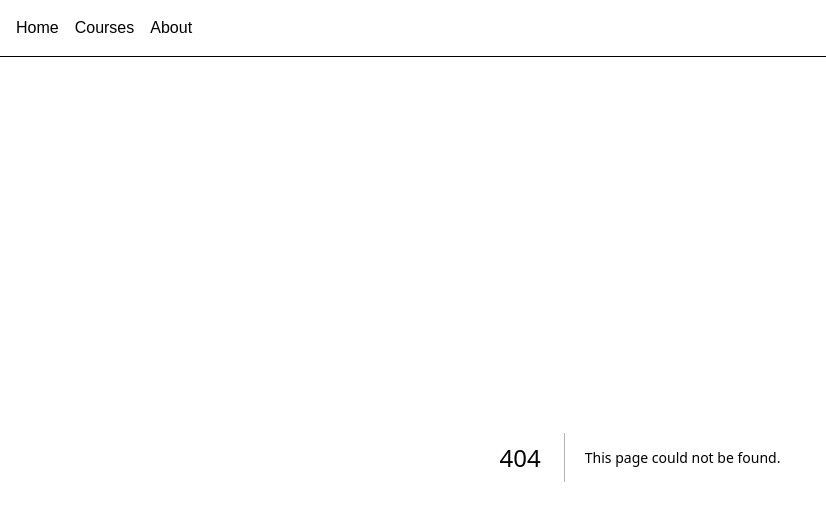
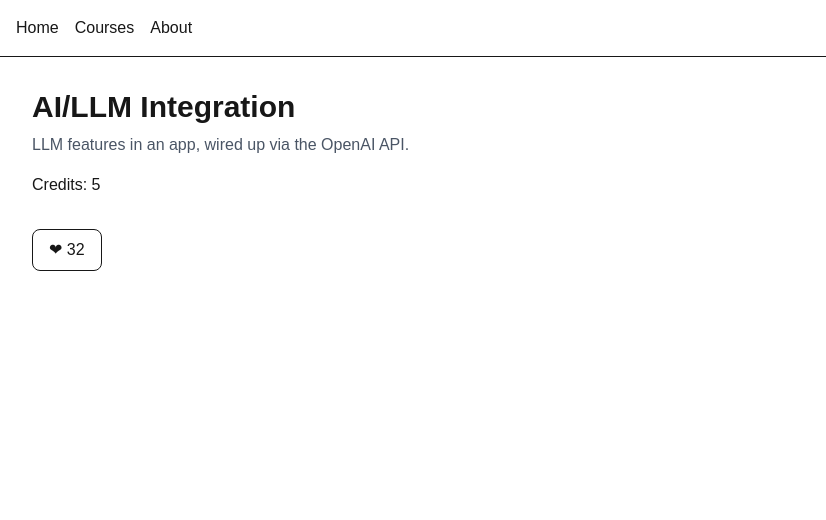
Before and after one commit to Olzhas-dev/course_catalogue, a Next.js app: page /courses/ai-integration in a window 1280 px wide. Before the commit this address had no page. Shown: the top 520 px of the page, without its empty margins (0-826 px from the left). Built offline with nearby package versions, Linux system fonts and the light colour scheme.

Commit message:
feat: add dynamic course route with like button

```diff
--- /dev/null
+++ b/app/courses/[id]/loading.tsx
@@ -0,0 +1,3 @@
+export default function Loading() {
+  return <p className="p-8">Loading course…</p>;
+}
--- /dev/null
+++ b/app/courses/[id]/not-found.tsx
@@ -0,0 +1,12 @@
+import Link from "next/link";
+
+export default function NotFound() {
+  return (
+    <main className="p-8">
+      <h1 className="text-2xl font-bold mb-4">Course not found</h1>
+      <Link href="/courses" className="text-blue-600 underline">
+        Back to Courses
+      </Link>
+    </main>
+  );
+}
--- /dev/null
+++ b/app/courses/[id]/page.tsx
@@ -0,0 +1,30 @@
+import { getCourse, getCourses } from "@/lib/courses";
+import { notFound } from "next/navigation";
+import LikeButton from "@/components/LikeButton";
+
+export async function generateStaticParams() {
+  const courses = await getCourses();
+  return courses.map((course) => ({ id: course.id }));
+}
+
+export default async function CoursePage({
+  params,
+}: {
+  params: Promise<{ id: string }>;
+}) {
+  const { id } = await params;
+  const course = await getCourse(id);
+
+  if (!course) {
+    notFound();
+  }
+
+  return (
+    <main className="p-8">
+      <h1 className="text-3xl font-bold mb-2">{course.title}</h1>
+      <p className="text-gray-600 mb-4">{course.description}</p>
+      <p className="mb-4">Credits: {course.credits}</p>
+      <LikeButton initialLikes={course.likes} />
+    </main>
+  );
+}
--- /dev/null
+++ b/components/LikeButton.tsx
@@ -0,0 +1,20 @@
+"use client";
+
+import { useState } from "react";
+
+type LikeButtonProps = {
+  initialLikes: number;
+};
+
+export default function LikeButton({ initialLikes }: LikeButtonProps) {
+  const [likes, setLikes] = useState<number>(initialLikes);
+
+  return (
+    <button
+      onClick={() => setLikes((prev) => prev + 1)}
+      className="mt-4 px-4 py-2 border rounded-lg hover:bg-gray-50"
+    >
+      ❤ {likes}
+    </button>
+  );
+}
```
